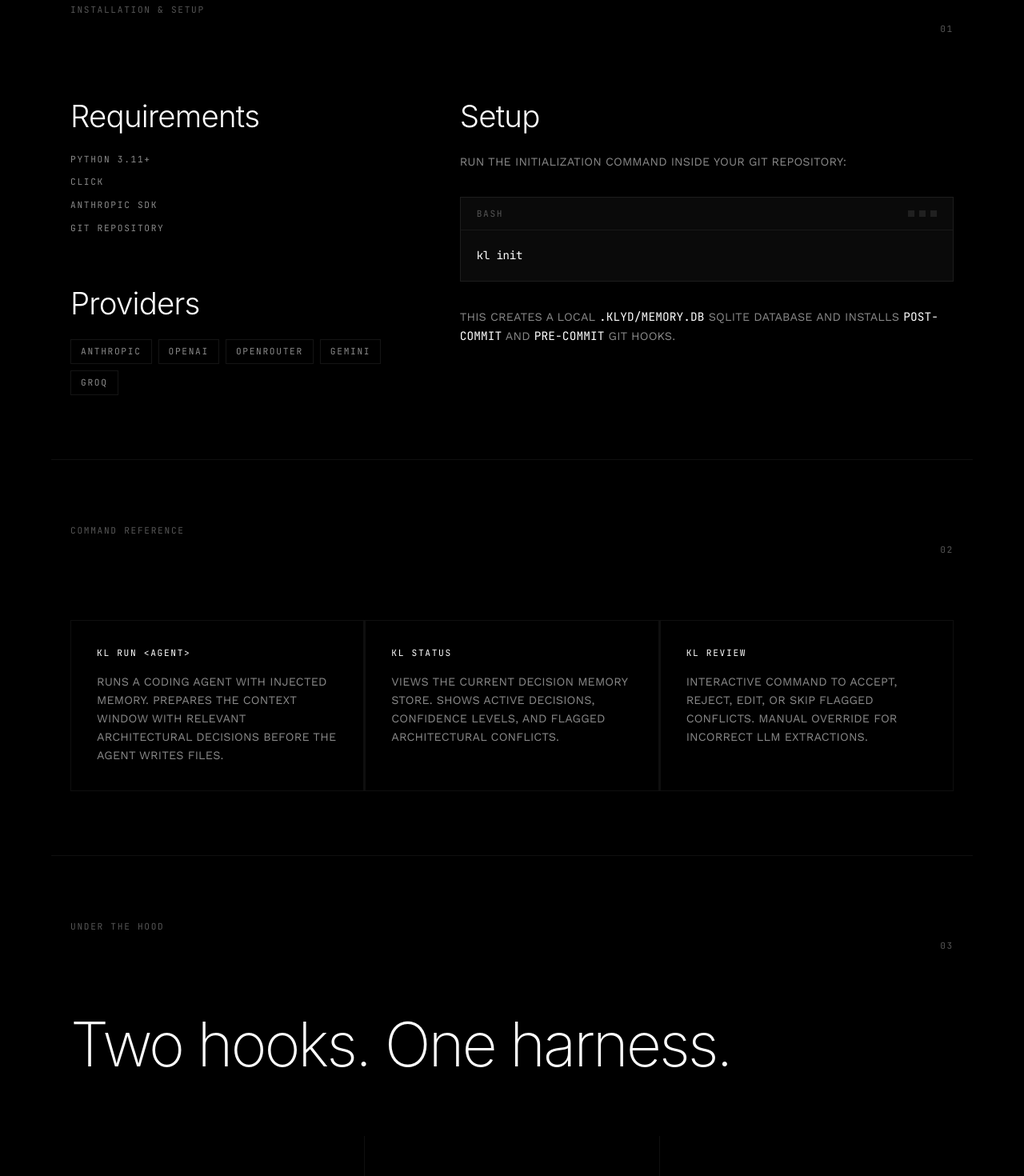
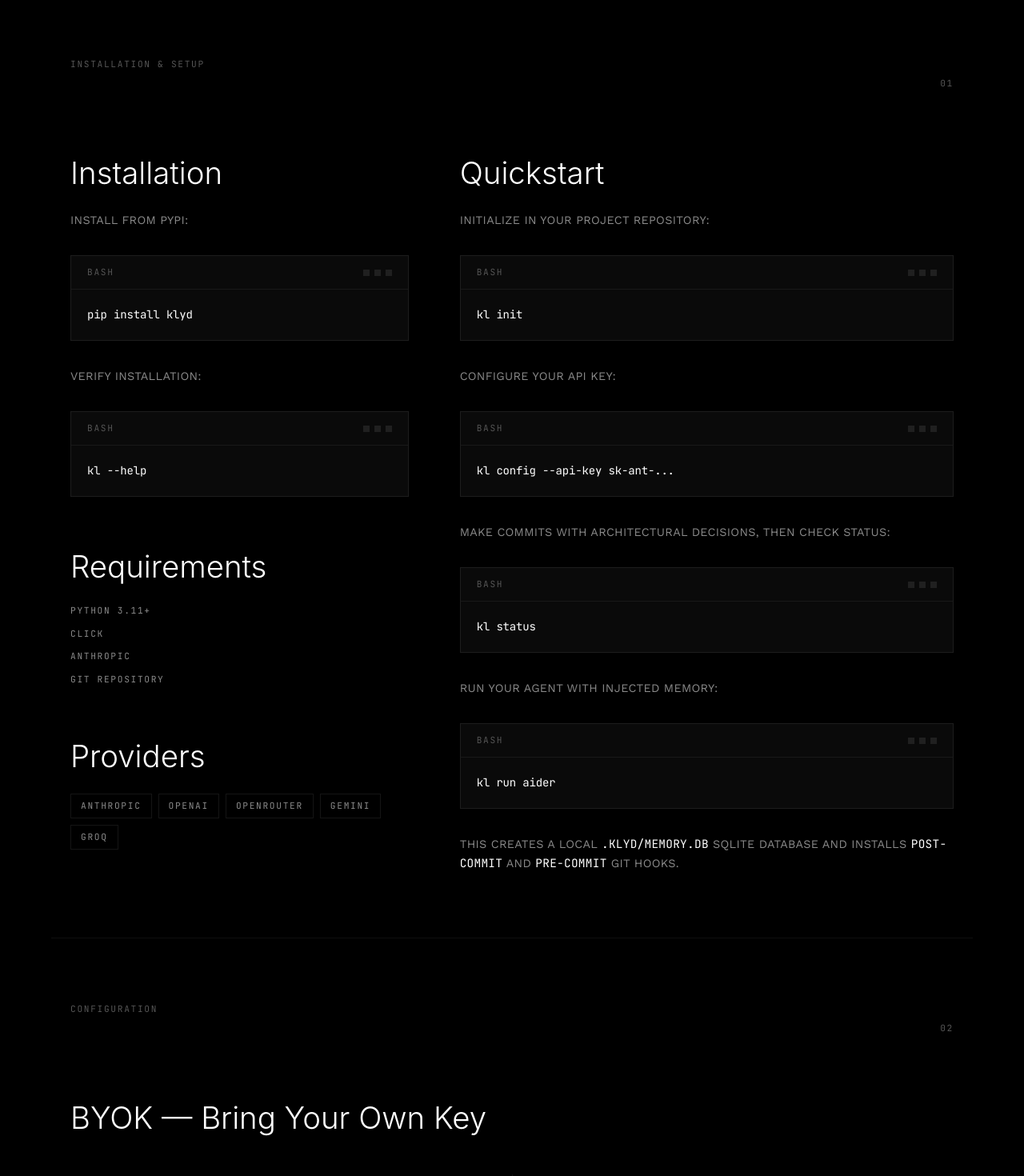
Before and after one commit to kaadipranav/Kaadz, a Next.js app: page /klyd in a window 1280 px wide. Shown: the part 1260-2730 px from the top of the page at 80% size. Built offline with nearby package versions, Linux system fonts and the light colour scheme; a web font is replaced by a local one.

Commit message:
personalized

```diff
--- a/app/globals.css
+++ b/app/globals.css
@@ -281,29 +281,29 @@ body::after {
   .text-display {
     font-size: clamp(4rem, 10vw, 10rem);
     font-weight: 100;
-    line-height: 0.85;
-    letter-spacing: -0.05em;
+    line-height: 0.95;
+    letter-spacing: -0.02em;
   }
 
   .text-headline {
     font-size: clamp(2.5rem, 6vw, 7rem);
     font-weight: 200;
-    line-height: 0.9;
-    letter-spacing: -0.04em;
+    line-height: 1;
+    letter-spacing: -0.01em;
   }
 
   .text-subhead {
     font-size: clamp(1.5rem, 3vw, 3rem);
     font-weight: 300;
-    line-height: 1.1;
-    letter-spacing: -0.02em;
+    line-height: 1.2;
+    letter-spacing: 0;
   }
 
   .text-body-lg {
     font-size: clamp(0.9rem, 1.1vw, 1.1rem);
     font-weight: 400;
-    line-height: 1.6;
-    letter-spacing: 0.01em;
+    line-height: 1.7;
+    letter-spacing: 0.02em;
     color: var(--text-secondary);
     text-transform: uppercase;
   }
--- a/app/klyd/page.tsx
+++ b/app/klyd/page.tsx
@@ -5,6 +5,8 @@ import {
   GitCommit,
   Database,
   ArrowLeft,
+  Settings,
+  FileCode,
 } from 'lucide-react';
 
 export const metadata: Metadata = {
@@ -74,7 +76,7 @@ export default function KlydPage() {
         </h1>
         <p className="text-body-lg max-w-2xl">
           Klyd is an open-source decision memory harness for terminal coding agents like
-          Aider and Claude Code. It extracts architectural decisions at commit time and
+          Aider, OpenCode, and Claude Code. It extracts architectural decisions at commit time and
           reinjects them into the agent&apos;s context when files are written.
         </p>
       </section>
@@ -122,12 +124,22 @@ export default function KlydPage() {
 
         <div className="grid gap-16 lg:grid-cols-12">
           <div className="lg:col-span-5">
-            <h3 className="text-subhead mb-6 text-[var(--foreground)]">Requirements</h3>
+            <h3 className="text-subhead mb-6 text-[var(--foreground)]">Installation</h3>
+            <p className="text-body-lg mb-4">
+              Install from PyPI:
+            </p>
+            <CodeBlock>pip install klyd</CodeBlock>
+            <p className="text-body-lg mb-8">
+              Verify installation:
+            </p>
+            <CodeBlock>kl --help</CodeBlock>
+
+            <h3 className="text-subhead mb-6 mt-16 text-[var(--foreground)]">Requirements</h3>
             <ul className="flex flex-col gap-3">
               {[
                 'Python 3.11+',
                 'Click',
-                'Anthropic SDK',
+                'Anthropic',
                 'Git repository',
               ].map((req) => (
                 <li key={req} className="text-mono text-[var(--text-secondary)]">
@@ -150,14 +162,59 @@ export default function KlydPage() {
           </div>
 
           <div className="lg:col-span-7">
-            <h3 className="text-subhead mb-6 text-[var(--foreground)]">Setup</h3>
+            <h3 className="text-subhead mb-6 text-[var(--foreground)]">Quickstart</h3>
             <p className="text-body-lg mb-4">
-              Run the initialization command inside your Git repository:
+              Initialize in your project repository:
             </p>
             <CodeBlock>kl init</CodeBlock>
+            <p className="text-body-lg mb-4">
+              Configure your API key:
+            </p>
+            <CodeBlock>kl config --api-key sk-ant-...</CodeBlock>
+            <p className="text-body-lg mb-4">
+              Make commits with architectural decisions, then check status:
+            </p>
+            <CodeBlock>kl status</CodeBlock>
+            <p className="text-body-lg mb-4">
+              Run your agent with injected memory:
+            </p>
+            <CodeBlock>kl run aider</CodeBlock>
             <p className="text-body-lg">
               This creates a local <code className="text-[var(--foreground)]">.klyd/memory.db</code> SQLite database and installs <code className="text-[var(--foreground)]">post-commit</code> and <code className="text-[var(--foreground)]">pre-commit</code> Git hooks.
             </p>
+          </div>
+        </div>
+      </section>
+
+      <div className="section-divider mx-auto max-w-6xl" />
+
+      {/* Configuration */}
+      <section className="mx-auto max-w-6xl px-6 py-20">
+        <div className="mb-20 flex items-end justify-between">
+          <Eyebrow>Configuration</Eyebrow>
+          <span className="text-mono text-[var(--text-muted)]">02</span>
+        </div>
+
+        <h2 className="text-subhead mb-12 text-[var(--foreground)]">
+          BYOK — Bring Your Own Key
+        </h2>
+
+        <div className="grid gap-px bg-[rgba(255,255,255,0.06)] md:grid-cols-2">
+          <div className="bg-[var(--background)] p-8 md:p-12">
+            <h3 className="text-subhead mb-4 text-[var(--foreground)]">Anthropic (Default)</h3>
+            <CodeBlock>kl config --api-key sk-ant-... --model claude-sonnet-4-6</CodeBlock>
+          </div>
+          <div className="bg-[var(--background)] p-8 md:p-12">
+            <h3 className="text-subhead mb-4 text-[var(--foreground)]">OpenAI</h3>
+            <CodeBlock>kl config --openai-key sk-proj-... --model gpt-4o</CodeBlock>
+          </div>
+          <div className="bg-[var(--background)] p-8 md:p-12">
+            <h3 className="text-subhead mb-4 text-[var(--foreground)]">OpenRouter</h3>
+            <CodeBlock>kl config --openrouter-key sk-or-... --model openrouter/free</CodeBlock>
+          </div>
+          <div className="bg-[var(--background)] p-8 md:p-12">
+            <h3 className="text-subhead mb-4 text-[var(--foreground)]">View Config</h3>
+            <CodeBlock>kl config --show</CodeBlock>
           </div>
         </div>
       </section>
@@ -168,7 +225,7 @@ export default function KlydPage() {
       <section className="mx-auto max-w-6xl px-6 py-20">
         <div className="mb-20 flex items-end justify-between">
           <Eyebrow>Command Reference</Eyebrow>
-          <span className="text-mono text-[var(--text-muted)]">02</span>
+          <span className="text-mono text-[var(--text-muted)]">03</span>
         </div>
 
         <div className="grid gap-px bg-[rgba(255,255,255,0.06)] md:grid-cols-3">
@@ -184,6 +241,18 @@ export default function KlydPage() {
             command="kl review"
             description="Interactive command to accept, reject, edit, or skip flagged conflicts. Manual override for incorrect LLM extractions."
           />
+          <CommandItem
+            command="kl config"
+            description="Configure API keys and model settings. Supports Anthropic, OpenAI, OpenRouter, Gemini, and Groq providers."
+          />
+          <CommandItem
+            command="kl extract-commit"
+            description="Manually trigger decision extraction for the last commit. Usually called automatically by the post-commit hook."
+          />
+          <CommandItem
+            command="kl prepare-injection"
+            description="Generate the injection file for agent sessions. Usually called automatically by the pre-commit hook. Outputs to .klyd/injection.txt."
+          />
         </div>
       </section>
 
@@ -193,7 +262,7 @@ export default function KlydPage() {
       <section className="mx-auto max-w-6xl px-6 py-20 pb-32">
         <div className="mb-20 flex items-end justify-between">
           <Eyebrow>Under the Hood</Eyebrow>
-          <span className="text-mono text-[var(--text-muted)]">03</span>
+          <span className="text-mono text-[var(--text-muted)]">04</span>
         </div>
 
         <h2 className="text-headline mb-20 text-[var(--foreground)]">
@@ -204,7 +273,7 @@ export default function KlydPage() {
           {[
             {
               label: 'post-commit',
-              desc: 'After every commit, the hook sends the diff to an LLM and extracts architectural decisions. Scored for confidence and stored in .klyd/memory.db. Conflicts are flagged for review.',
+              desc: 'After every commit, the hook sends the diff to an LLM and extracts architectural decisions. Stored in .klyd/memory.db with confidence scores. Conflicts are flagged for review.',
             },
             {
               label: 'pre-commit',
@@ -224,6 +293,42 @@ export default function KlydPage() {
             </div>
           ))}
         </div>
+
+        <div className="mt-20">
+          <h3 className="text-subhead mb-8 text-[var(--foreground)]">Extraction Flow</h3>
+          <ol className="flex flex-col gap-4">
+            {[
+              'Get diff: git diff HEAD~1 HEAD',
+              'Get commit message: git log -1 --format=%B',
+              'Get touched files',
+              'Query existing decisions for those files',
+              'Call LLM with prompt',
+              'Store results: NEW, REINFORCE, or CONTRADICT',
+            ].map((step, i) => (
+              <li key={i} className="text-body-lg flex items-start gap-4">
+                <span className="text-mono text-[var(--text-muted)] shrink-0">{String(i + 1).padStart(2, '0')}</span>
+                <span>{step}</span>
+              </li>
+            ))}
+          </ol>
+        </div>
+
+        <div className="mt-20">
+          <h3 className="text-subhead mb-8 text-[var(--foreground)]">Injection Flow</h3>
+          <ol className="flex flex-col gap-4">
+            {[
+              'Get staged files: git diff --cached --name-only',
+              'Query top-k decisions for those files (excludes flagged, archived)',
+              'Format as injection message',
+              'Write to .klyd/injection.txt',
+            ].map((step, i) => (
+              <li key={i} className="text-body-lg flex items-start gap-4">
+                <span className="text-mono text-[var(--text-muted)] shrink-0">{String(i + 1).padStart(2, '0')}</span>
+                <span>{step}</span>
+              </li>
+            ))}
+          </ol>
+        </div>
       </section>
     </main>
   );
```
